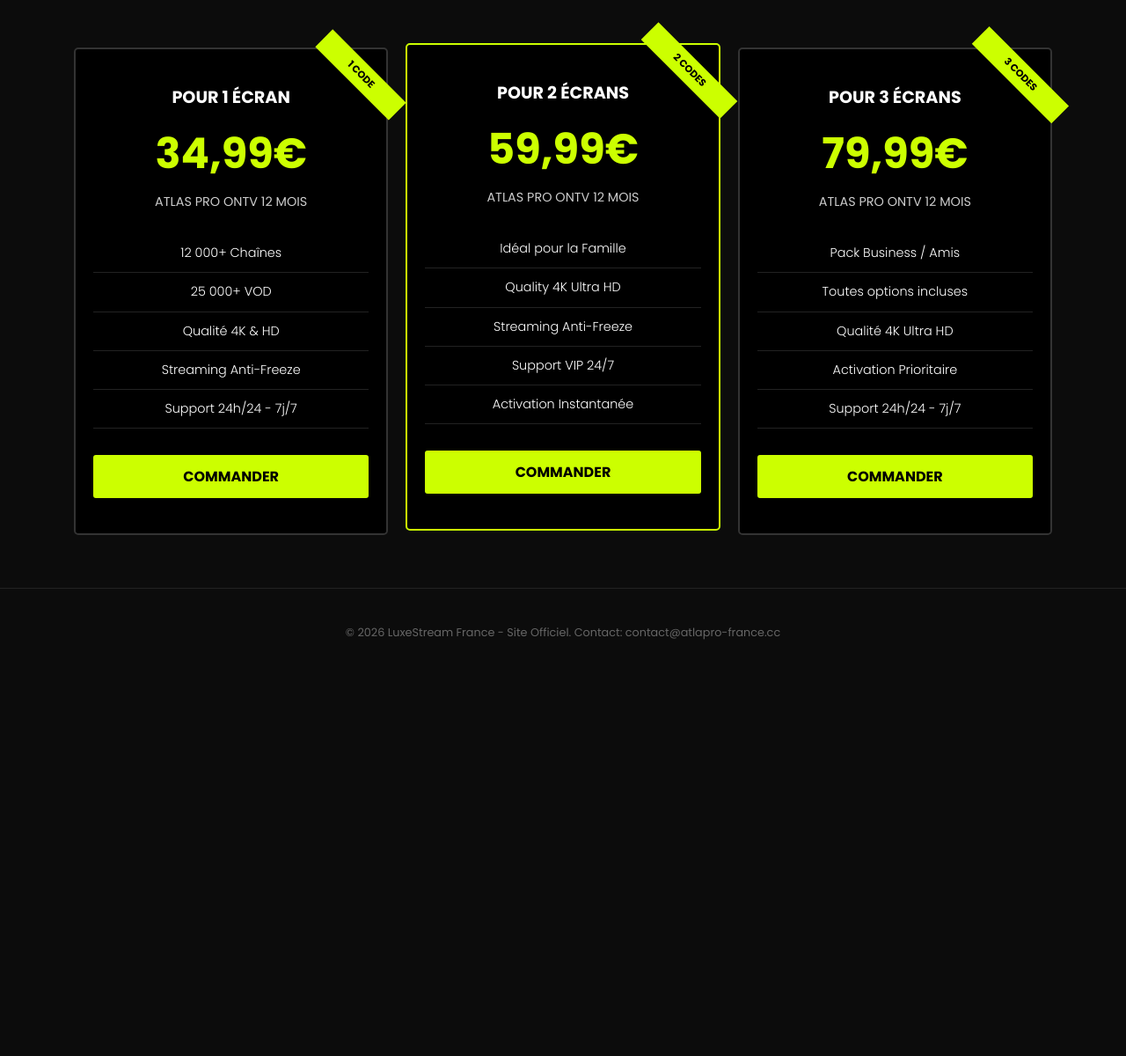
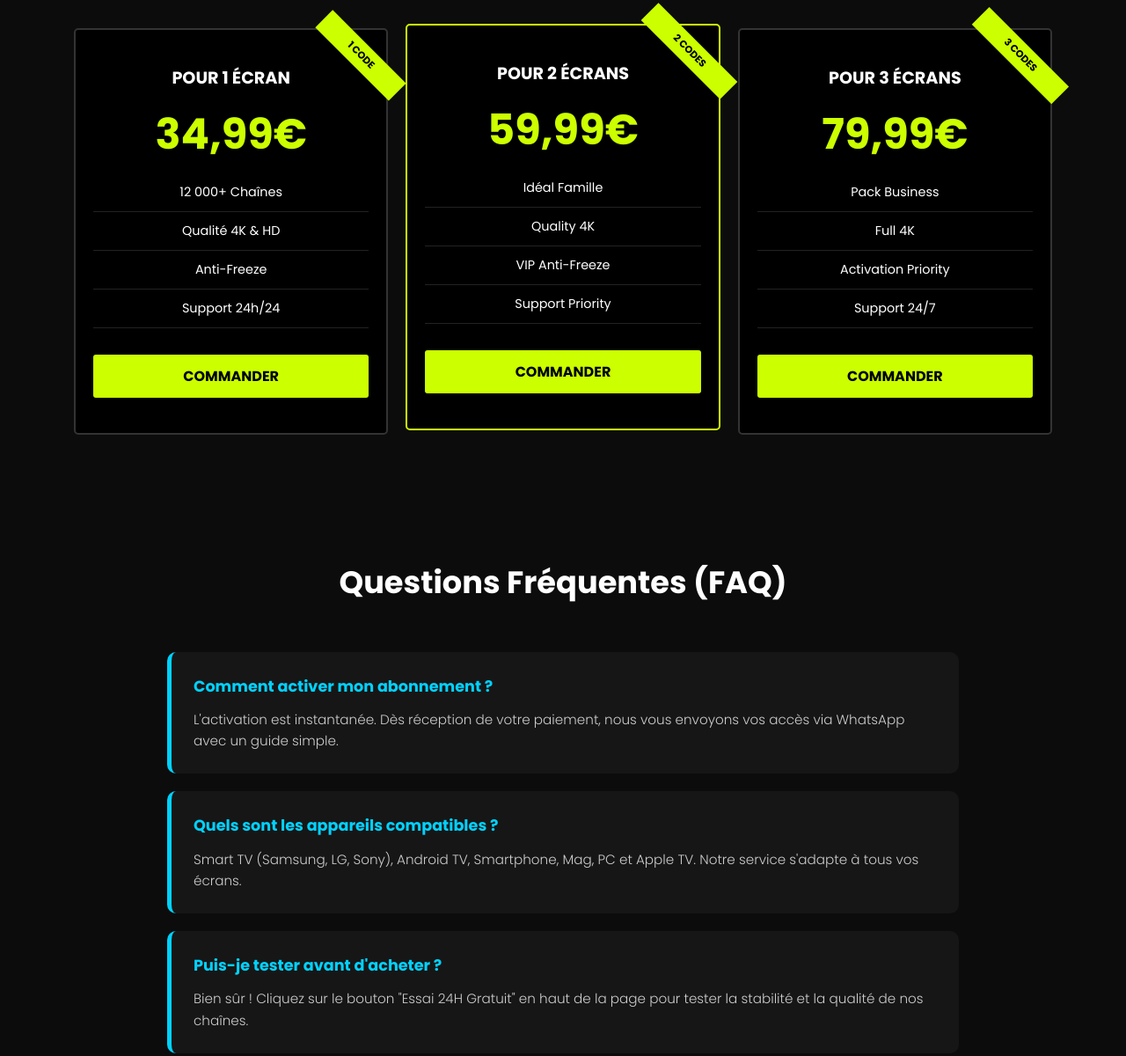
Before and after one commit to saidos353-boop/atlaspro, a plain HTML site: page index.html in a window 1280 px wide. Shown: the part 882-2082 px from the top of the page at 88% size. Before the commit the page ends 1652 px from the top, so only its background shows below. Drawn offline with Linux system fonts and the light colour scheme.

Commit message:
Refactor index.html for clarity and structure
Removed commented Arabic text and cleaned up the button styles. Updated FAQ section and improved the structure of pricing cards.

```diff
--- a/index.html
+++ b/index.html
@@ -26,32 +26,20 @@
         .hero {
             padding: 120px 0 80px;
             text-align: center;
-            /* خلفية جدار الشاشات الخاصة بك */
             background: linear-gradient(rgba(0,0,0,0.7), rgba(0,0,0,0.8)), url('69689912-une-grand-mur-de-television-ecrans-gratuit-photo.jpeg');
             background-size: cover;
             background-position: center;
             background-attachment: fixed;
-            color: #fff;
         }
         .hero h1 { font-size: 2.8rem; margin-bottom: 20px; text-shadow: 2px 2px 10px rgba(0,0,0,0.5); font-weight: 700; }
-        .hero p { max-width: 800px; margin: 0 auto 30px; font-weight: 300; font-size: 1.1rem; opacity: 0.9; }
+        .hero p { max-width: 800px; margin: 0 auto 30px; font-weight: 300; font-size: 1.1rem; }
 
-        /* تصفيف زر التجربة المجانية الجديد */
         .btn-trial {
-            display: inline-block;
-            background-color: var(--primary-accent); /* نفس اللون الفسفوري */
-            color: #000;
-            padding: 15px 35px;
-            border-radius: 5px;
-            font-weight: 700;
-            text-transform: uppercase;
-            text-decoration: none;
-            margin-top: 10px; /* مسافة أسفل الفقرة */
-            transition: 0.3s;
-            font-size: 1rem;
-            box-shadow: 0 4px 15px rgba(204, 255, 0, 0.3); /* توهج خفيف */
+            display: inline-block; background-color: var(--primary-accent); color: #000;
+            padding: 15px 35px; border-radius: 5px; font-weight: 700; text-transform: uppercase;
+            text-decoration: none; margin-top: 10px; transition: 0.3s;
         }
-        .btn-trial:hover { transform: translateY(-3px); box-shadow: 0 6px 20px rgba(204, 255, 0, 0.5); }
+        .btn-trial:hover { transform: translateY(-3px); box-shadow: 0 5px 15px rgba(204, 255, 0, 0.4); }
 
         .info-section { padding: 40px 0; display: grid; grid-template-columns: repeat(auto-fit, minmax(250px, 1fr)); gap: 15px; }
         .info-box { background: #1a1a1a; padding: 30px 20px; border-radius: 10px; text-align: center; border-bottom: 3px solid var(--blue-accent); }
@@ -66,13 +54,20 @@
         .price-card .badge { position: absolute; top: 15px; right: -30px; background-color: var(--primary-accent); color: #000; padding: 5px 40px; transform: rotate(45deg); font-size: 0.7rem; font-weight: 700; }
         .price-card h3 { font-size: 1.2rem; margin-bottom: 10px; text-transform: uppercase; }
         .price-card .price { font-size: 3rem; font-weight: 700; color: var(--primary-accent); margin-bottom: 5px; }
-        .price-card .duration { font-size: 0.9rem; margin-bottom: 25px; display: block; opacity: 0.8; }
         .price-features { list-style: none; margin-bottom: 30px; text-align: center; }
-        .price-features li { padding: 10px 0; border-bottom: 1px solid #222; font-size: 0.9rem; font-weight: 300; }
+        .price-features li { padding: 10px 0; border-bottom: 1px solid #222; font-size: 0.9rem; }
         .btn-order { display: block; background-color: var(--primary-accent); color: #000; padding: 12px; border-radius: 3px; font-weight: 700; text-transform: uppercase; text-decoration: none; }
 
+        /* FAQ Section - مضافة بشكل مستقل تماماً */
+        .faq-section { padding: 80px 0; background-color: #0c0c0c; }
+        .faq-title { text-align: center; margin-bottom: 50px; font-size: 2.2rem; color: var(--text-color); }
+        .faq-grid { max-width: 900px; margin: 0 auto; }
+        .faq-item { background: #161616; margin-bottom: 20px; padding: 25px; border-radius: 10px; border-left: 5px solid var(--blue-accent); }
+        .faq-item h4 { color: var(--blue-accent); margin-bottom: 12px; font-size: 1.1rem; }
+        .faq-item p { color: #ccc; font-size: 0.95rem; font-weight: 300; }
+
         footer { text-align: center; padding: 40px; font-size: 0.8rem; color: #666; border-top: 1px solid #222; }
-        .whatsapp-btn { position: fixed; bottom: 20px; right: 20px; background: #25d366; color: white; width: 60px; height: 60px; border-radius: 50%; display: flex; align-items: center; justify-content: center; font-size: 30px; z-index: 1000; box-shadow: 0 4px 10px rgba(0,0,0,0.3); }
+        .whatsapp-btn { position: fixed; bottom: 20px; right: 20px; background: #25d366; color: white; width: 60px; height: 60px; border-radius: 50%; display: flex; align-items: center; justify-content: center; font-size: 30px; z-index: 1000; }
 
         @media (max-width: 768px) { .hero h1 { font-size: 2rem; } .pricing-grid { grid-template-columns: 1fr; } }
     </style>
@@ -81,13 +76,9 @@
 
     <header>
         <div class="container header-container">
-            <div class="logo">
-                <img src="images (11).jpeg" alt="Atlas Pro ONTV Logo">
-            </div>
+            <div class="logo"><img src="images (11).jpeg" alt="Atlas Pro Logo"></div>
             <nav style="font-size: 0.8rem; display: flex; gap: 15px; font-weight: 600;">
-                <span>ATLAS PRO</span>
-                <span>TUTORIEL</span>
-                <span>À PROPOS</span>
+                <span>ATLAS PRO</span><span>TUTORIEL</span><span>À PROPOS</span>
             </nav>
         </div>
     </header>
@@ -96,18 +87,14 @@
         <div class="container">
             <h1>Atlas Pro ONTV Meilleur Abonnement IPTV en France</h1>
             <p>Bienvenue sur l'unique site officiel d'abonnement Atlas Pro ONTV. Sans revendeurs ni complications : fiabilité totale, assistance 24/24 et 7/7.</p>
-
-            <a href="https://wa.me/447988520630?text=Bonjour, je souhaite un essai 24 gratuit" class="btn-trial">
-                Essai 24H Gratuit
-            </a>
+            <a href="https://wa.me/447988520630?text=Bonjour, je souhaite un essai 24 gratuit" class="btn-trial">Essai 24H Gratuit</a>
         </div>
     </section>
 
     <section class="container info-section">
         <div class="info-box"><i class="fas fa-globe"></i><h4>Chaînes Mondiales</h4><p>Plus de 22 000 chaînes mondiales en 4K/Full HD.</p></div>
         <div class="info-box"><i class="fas fa-film"></i><h4>VOD Films & Séries</h4><p>Plus de 90 000 films et séries (Netflix, Disney+...)</p></div>
-        <div class="info-box"><i class="fas fa-bolt"></i><h4>Activation Rapide</h4><p>Votre compte est prêt en أقل من 10 minutes.</p></div>
-        <div class="info-box"><i class="fas fa-headset"></i><h4>Support 24h/7j</h4><p>Une équipe à votre écoute à tout moment.</p></div>
+        <div class="info-box"><i class="fas fa-bolt"></i><h4>Activation Rapide</h4><p>Votre compte est prêt en moins de 10 minutes.</p></div>
     </section>
 
     <section class="pricing">
@@ -115,54 +102,48 @@
             <div class="pricing-grid">
                 <div class="price-card">
                     <div class="badge">1 CODE</div>
-                    <h3>Pour 1 écran</h3>
-                    <div class="price">34,99€</div>
-                    <span class="duration">ATLAS PRO ONTV 12 MOIS</span>
-                    <ul class="price-features">
-                        <li>12 000+ Chaînes</li>
-                        <li>25 000+ VOD</li>
-                        <li>Qualité 4K & HD</li>
-                        <li>Streaming Anti-Freeze</li>
-                        <li>Support 24h/24 - 7j/7</li>
-                    </ul>
-                    <a href="https://wa.me/447988520630?text=Bonjour, je souhaite commander le Pack 1" class="btn-order">COMMANDER</a>
+                    <h3>Pour 1 écran</h3><div class="price">34,99€</div>
+                    <ul class="price-features"><li>12 000+ Chaînes</li><li>Qualité 4K & HD</li><li>Anti-Freeze</li><li>Support 24h/24</li></ul>
+                    <a href="https://wa.me/447988520630?text=Pack 1" class="btn-order">COMMANDER</a>
                 </div>
-
                 <div class="price-card featured">
                     <div class="badge">2 CODES</div>
-                    <h3>Pour 2 écrans</h3>
-                    <div class="price">59,99€</div>
-                    <span class="duration">ATLAS PRO ONTV 12 MOIS</span>
-                    <ul class="price-features">
-                        <li>Idéal pour la Famille</li>
-                        <li>Quality 4K Ultra HD</li>
-                        <li>Streaming Anti-Freeze</li>
-                        <li>Support VIP 24/7</li>
-                        <li>Activation Instantanée</li>
-                    </ul>
-                    <a href="https://wa.me/447988520630?text=Bonjour, je souhaite commander le Pack 2" class="btn-order">COMMANDER</a>
+                    <h3>Pour 2 écrans</h3><div class="price">59,99€</div>
+                    <ul class="price-features"><li>Idéal Famille</li><li>Quality 4K</li><li>VIP Anti-Freeze</li><li>Support Priority</li></ul>
+                    <a href="https://wa.me/447988520630?text=Pack 2" class="btn-order">COMMANDER</a>
                 </div>
-
                 <div class="price-card">
                     <div class="badge">3 CODES</div>
-                    <h3>Pour 3 écrans</h3>
-                    <div class="price">79,99€</div>
-                    <span class="duration">ATLAS PRO ONTV 12 MOIS</span>
-                    <ul class="price-features">
-                        <li>Pack Business / Amis</li>
-                        <li>Toutes options incluses</li>
-                        <li>Qualité 4K Ultra HD</li>
-                        <li>Activation Prioritaire</li>
-                        <li>Support 24h/24 - 7j/7</li>
-                    </ul>
-                    <a href="https://wa.me/447988520630?text=Bonjour, je souhaite commander le Pack 3" class="btn-order">COMMANDER</a>
+                    <h3>Pour 3 écrans</h3><div class="price">79,99€</div>
+                    <ul class="price-features"><li>Pack Business</li><li>Full 4K</li><li>Activation Priority</li><li>Support 24/7</li></ul>
+                    <a href="https://wa.me/447988520630?text=Pack 3" class="btn-order">COMMANDER</a>
+                </div>
+            </div>
+        </div>
+    </section>
+
+    <section class="faq-section">
+        <div class="container">
+            <h2 class="faq-title">Questions Fréquentes (FAQ)</h2>
+            <div class="faq-grid">
+                <div class="faq-item">
+                    <h4>Comment activer mon abonnement ?</h4>
+                    <p>L'activation est instantanée. Dès réception de votre paiement, nous vous envoyons vos accès via WhatsApp avec un guide simple.</p>
+                </div>
+                <div class="faq-item">
+                    <h4>Quels sont les appareils compatibles ?</h4>
+                    <p>Smart TV (Samsung, LG, Sony), Android TV, Smartphone, Mag, PC et Apple TV. Notre service s'adapte à tous vos écrans.</p>
+                </div>
+                <div class="faq-item">
+                    <h4>Puis-je tester avant d'acheter ?</h4>
+                    <p>Bien sûr ! Cliquez sur le bouton "Essai 24H Gratuit" en haut de la page pour tester la stabilité et la qualité de nos chaînes.</p>
                 </div>
             </div>
         </div>
     </section>
 
     <footer>
-        <p>&copy; 2026 LuxeStream France - Site Officiel. Contact: contact@atlapro-france.cc</p>
+        <p>&copy; 2026 LuxeStream France - Site Officiel.</p>
     </footer>
 
     <a href="https://wa.me/447988520630" class="whatsapp-btn" target="_blank"><i class="fab fa-whatsapp"></i></a>
```
